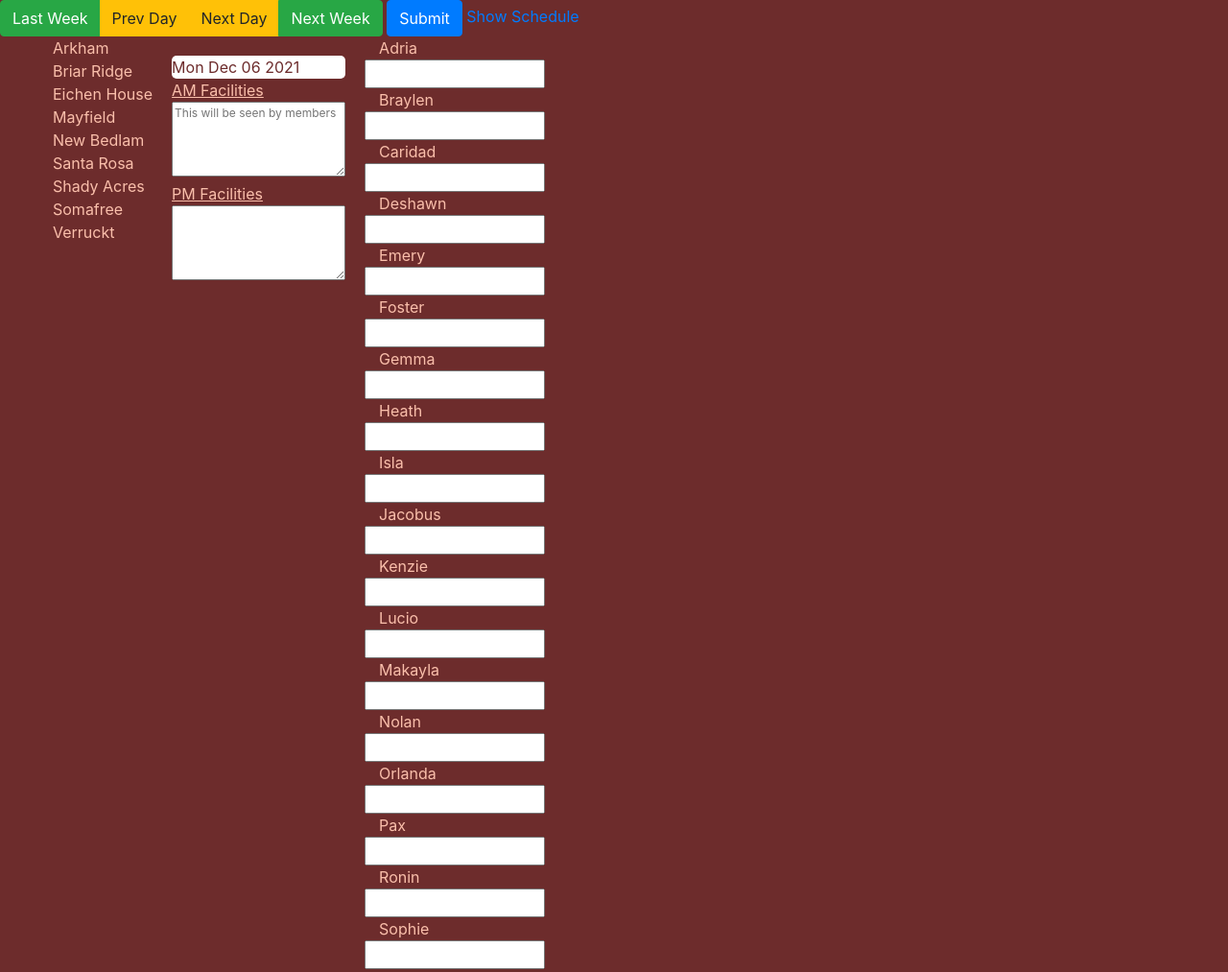
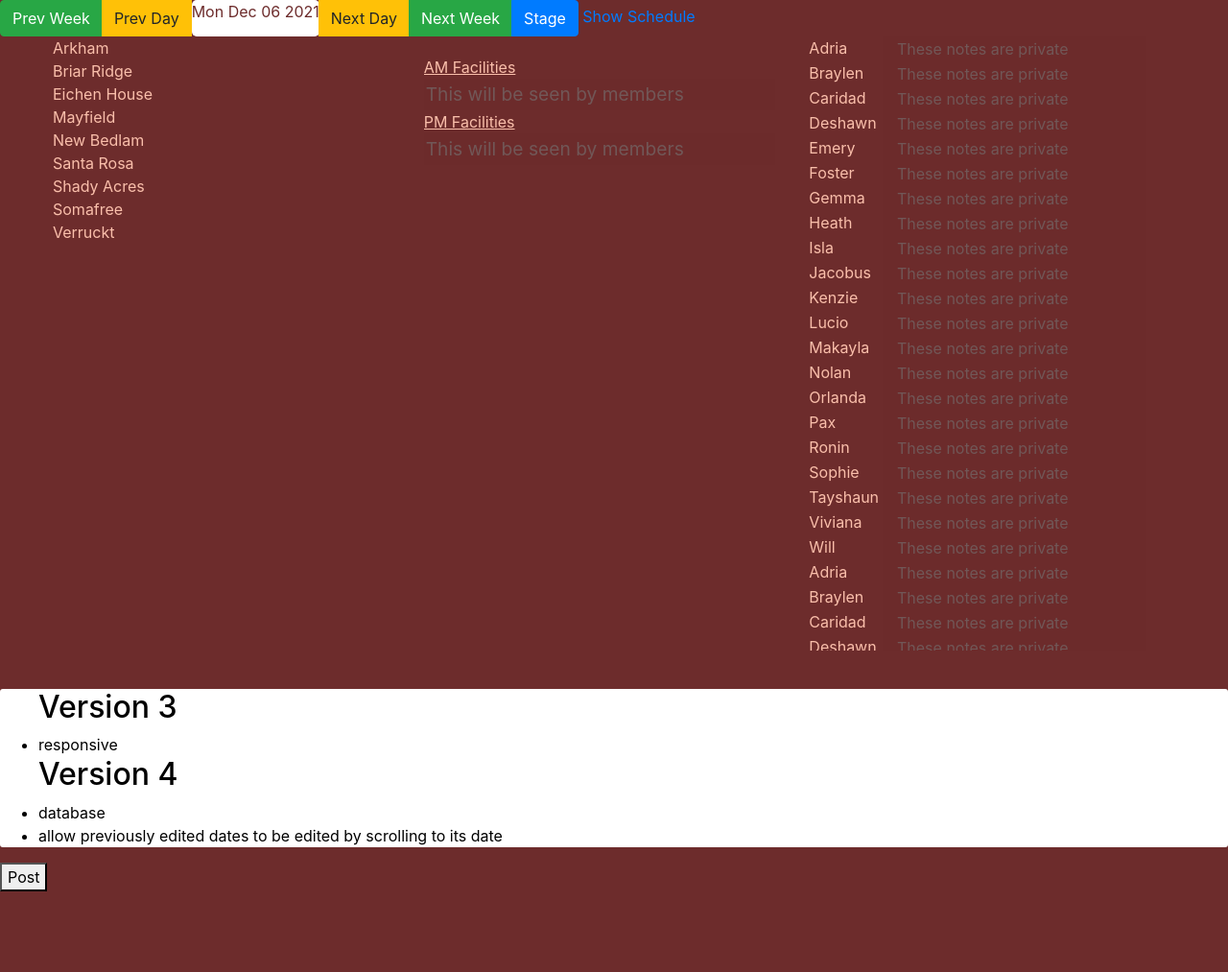
Before and after one commit to jr2nd/schedule-blackboard, a plain HTML site: page index.html in a window 1280 px wide. Shown: the top 1013 px of the page at 96% size. After the commit the page ends 929 px from the top, so only its background shows below. Drawn offline with nearby package versions, Linux system fonts and the light colour scheme.

Commit message:
first github commit

```diff
--- a/fakedb.js
+++ b/fakedb.js
@@ -1,4 +1,25 @@
 const fakeEmployeeDatabase = [
+"Adria",
+  "Braylen",
+  "Caridad",
+  "Deshawn",
+  "Emery",
+  "Foster",
+  "Gemma",
+  "Heath",
+  "Isla",
+  "Jacobus",
+  "Kenzie",
+  "Lucio",
+  "Makayla",
+  "Nolan",
+  "Orlanda",
+  "Pax",
+  "Ronin",
+  "Sophie",
+  "Tayshaun",
+  "Viviana",
+  "Will",
   "Adria",
   "Braylen",
   "Caridad",
@@ -30,13 +51,21 @@ const fakeFacilityDatabase = [
   "Santa Rosa",
   "Shady Acres",
   "Somafree",
-  "Verruckt"
+  "Verruckt",
 ];
 initializeFakeDatabase();
 function initializeFakeDatabase() {
   //populate facility list and roster
   for (let i = 0; i < fakeEmployeeDatabase.length; i++) {
-    memberList.innerHTML += `<div class="members col-4">${fakeEmployeeDatabase[i]}</div><input class='col-8'></input>`;
+    memberList.innerHTML += `
+    <div class='container'>
+<div class='row'>
+    <div class="members col-3">
+    ${fakeEmployeeDatabase[i]}
+    </div>
+    <input class='col-9 hidden d-sm-block' placeholder="These notes are private"></input>
+    </div>
+    </div>`
   }
   for (let i = 0; i < fakeFacilityDatabase.length; i++) {
     facilityList.innerHTML += `<div class="facilities">${fakeFacilityDatabase[i]}</div>`;
@@ -45,7 +74,7 @@ function initializeFakeDatabase() {
   //add event listeners
   let members = document.querySelectorAll(".members");
   for (let i = 0; i < members.length; i++) {
-  members[i].addEventListener("click", selectItem);
+    members[i].addEventListener("click", selectItem);
   }
   let facilities = document.querySelectorAll(".facilities");
   for (let i = 0; i < facilities.length; i++) {
--- a/index.html
+++ b/index.html
@@ -15,15 +15,16 @@
     <title>Schedule Blackboard</title>
   </head>
   <body>
-    <div class="btn-group">
-      <button id="btnLastWeek" class="btn btn-success">Last Week</button>
+    <div class="btn-group sticky-top">
+      <button id="btnLastWeek" class="btn btn-success">Prev Week</button>
       <button id="btnPrevDay" class="btn btn-warning">Prev Day</button>
+      <div class="displayDate"></div>
       <button id="btnNextDay" class="btn btn-warning">Next Day</button>
       <button id="btnNextWeek" class="btn btn-success">
         Next Week
       </button>
+      <button id="btnStage" class="btn btn-primary">Stage</button>
     </div>
-    <button id="btnStage" class="btn btn-primary">Submit</button>
     <a href="user.html" id="showUser">Show Schedule</a>
     <div id="big-container" class="container">
       <div class="row">
@@ -40,17 +41,16 @@
         </button>
         <!-- -------------------------------- -->
       </div>
-      <div id="facility-list" class="hidden d-sm-block"></div>
-      <div id="teams">
-        <div class="displayDate"></div>
+      <div id="facility-list" class="hidden d-sm-block scroll"></div>
+      <div id="teams" class="scroll">
           <div class="amFacilities">AM Facilities</div>
-          <textarea rows=4 placeholder="This will be seen by members"></textarea>
+          <textarea class='hidden d-sm-block' placeholder="This will be seen by members" rows='1'></textarea>
           <div class="amFacilityList"></div>
           <div class="pmFacilities">PM Facilities</div>
-          <textarea rows=4></textarea>
+          <textarea placeholder="This will be seen by members" rows='1'></textarea>
           <div class="pmFacilityList"></div>
-      </div>
-      <div id="member-list" class="hidden d-sm-block"></div>
+        </div>
+        <div id="member-list" class="hidden d-sm-block scroll"></div>
     </div>
     <div id="version">
       <ul>
--- a/script.js
+++ b/script.js
@@ -1,4 +1,6 @@
 //initialize date
+const defaultAMtime = "09:00";
+const defaultPMtime = "13:15";
 let today = new Date();
 let monday = today.getDate() - today.getDay() + 1;
 today.setDate(monday);
@@ -58,30 +60,38 @@ function selectItem() {
 } //selectItem()
 function addFacilityToTeam() {
   const selected = document.querySelector("#selected");
-  if(!selected)return;
-if(!selected.classList.contains('facilities'))return;
+  if (!selected) return;
+  if (!selected.classList.contains("facilities")) return;
   selected.removeAttribute("id");
   selected.classList.add("addedFacility");
   const addedFacility = selected.cloneNode(true);
   addedFacility.setAttribute("class", "assignedFacility");
   addedFacility.addEventListener("click", addMemberToTeam);
-  const time = document.createElement('INPUT')
-  time.type = 'time';
-  addedFacility.appendChild(time)
-  if(this.classList.contains('amFacilities')){
-  amFacilityList[0].appendChild(addedFacility)
-  time.value = '09:00'
+  const time = document.createElement("INPUT");
+  time.type = "time";
+  addedFacility.appendChild(time);
+  if (this.classList.contains("amFacilities")) {
+    addedFacility.classList.add("amFacility");
+    amFacilityList[0].appendChild(addedFacility);
+    time.value = defaultAMtime;
   }
-if(this.classList.contains('pmFacilities')){
-pmFacilityList[0].appendChild(addedFacility)
-time.value = '13:15'
-}
+  if (this.classList.contains("pmFacilities")) {
+    addedFacility.classList.add("pmFacility");
+    pmFacilityList[0].appendChild(addedFacility);
+    time.value = defaultPMtime;
+  }
 } //addFacilityToTeam()
 function addMemberToTeam() {
   const selected = document.querySelector("#selected");
-  this.appendChild(selected)
+  const addedMember = selected.cloneNode(true);
+  if (this.classList.contains("amFacility"))
+    selected.classList.add("amAssigned");
+  if (this.classList.contains("pmFacility"))
+    selected.classList.add("pmAssigned");
+  selected.removeAttribute("id");
+  this.appendChild(addedMember);
   //prevent bubbling
-  target.event.preventDefault();
+  // target.event.preventDefault();
 } //addMemberToTeam()
 
 //
--- a/styles.css
+++ b/styles.css
@@ -20,9 +20,6 @@ body {
   background-color: white;
   color: rgb(109, 44, 44);
   border-radius: 5px;
-}
-h1 {
-  font-size: 2rem;
 }
 #selected {
   background-color: #fabfabaf;
@@ -47,15 +44,15 @@ h1 {
 span {
   border: solid gray 1px;
 }
-.amMemberAssigned::before,
-.pmMemberAssigned::after {
+.amAssigned::before,
+.pmAssigned::after {
   background-color: #fabfab;
   color: black;
 }
-.amMemberAssigned::before {
+.amAssigned::before {
   content: "AM";
 }
-.pmMemberAssigned::after {
+.pmAssigned::after {
   content: "PM";
 }
 .weeklySchedule {
@@ -72,7 +69,7 @@ span {
 #version {
   background-color: white;
   color: black;
-  border-radius: 3px;
+ border-radius: 3px;
 }
 .amFacilities, .pmFacilities {
   text-decoration: underline;
@@ -81,5 +78,25 @@ span {
   font-style: italic ;
 }
 textarea {
-  font-size: 12px;
+  font-size: 1.5vw;
 }
+textarea {
+  width: 140ch;
+}
+textarea, input {
+  background-color: rgb(109,44,44);
+  color: #fabfab;
+  border: none;
+  opacity: .6;
+}
+textarea:focus, textarea:hover,
+input:focus, input:hover,
+.members:hover, .facilities:hover{
+  border-radius: 5%;
+  font-size: larger;
+}
+.scroll {
+  height: 80vh;
+  overflow-y: auto;
+  width: 40vw;
+}
```
